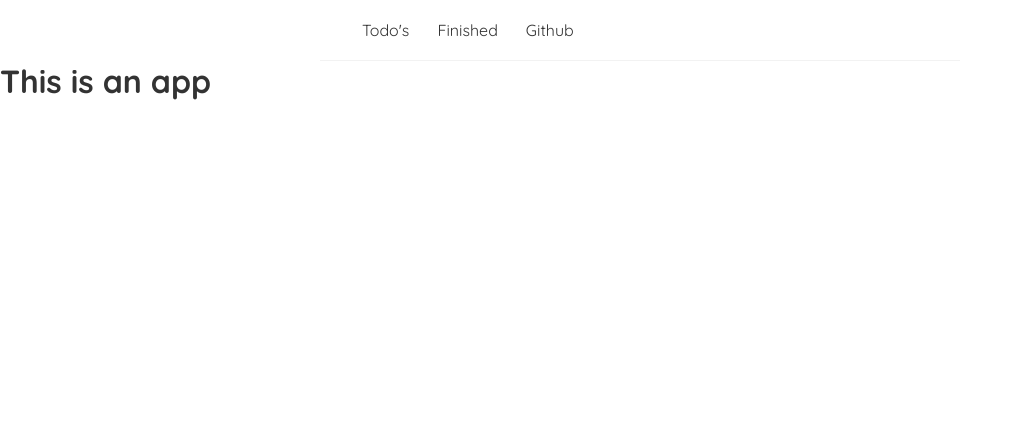
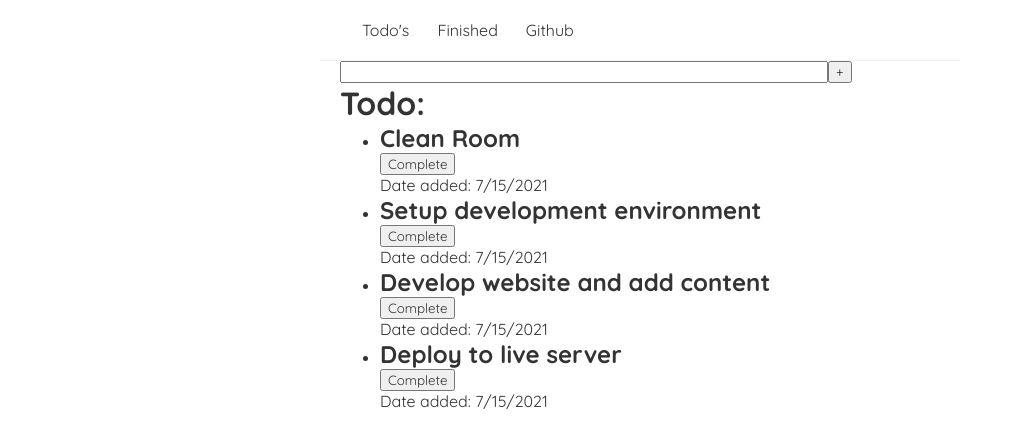
Before and after one commit to enPlace/react-todo-list, a React (Create React App) app: page / in a window 1280 px wide. Shown: the top 448 px of the page, without its empty margins (0-1022 px from the left). Built offline with nearby package versions, Linux system fonts and the light colour scheme.

Commit message:
Setup basic structure for todo-list

```diff
--- a/src/App.js
+++ b/src/App.js
@@ -1,13 +1,34 @@
 import { useState } from "react";
-import Navbar from "./Navbar";
+import Navbar from "./Components/Navbar";
+import Todos from "./Components/Todos/Todos";
 
 function App() {
-
+  const [todoList, setTodoList] = useState([
+    { title: "Clean Room", added: new Date(), deadline: "07/16/2021", id:1 },
+    {
+      title: "Setup development environment",
+      added: new Date(),
+      deadline: "07/16/2021",
+      id:2
+    },
+    {
+      title: "Develop website and add content",
+      added: new Date(),
+      deadline: "07/24/2030",
+      id:3
+    },
+    {
+      title: "Deploy to live server",
+      added: new Date(),
+      deadline: "07/25/2030",
+      id:4
+    },
+  ]);
 
   return (
     <div className="App">
       <Navbar></Navbar>
-      <h1>This is an app</h1>
+      <Todos todoList={todoList}></Todos>
 
     </div>
   );
--- /dev/null
+++ b/src/Components/Todos/Todos.js
@@ -0,0 +1,28 @@
+const Todos = ({ todoList }) => {
+  return (
+    <div className="todos">
+
+      <div className="input">
+        <form>
+          <input type="text" />
+          <button type="submit">+</button>
+        </form>
+      </div>
+      <h1>Todo:</h1>
+      <ul className="todo-list">
+        {todoList.map((item) => (
+          <li className="todo-item">
+            <h2>{item.title}</h2>
+            <button>Complete</button>
+            <p>
+              Date added: {item.added.getMonth()}/{item.added.getDate()}/
+              {item.added.getFullYear()}
+            </p>
+          </li>
+        ))}
+      </ul>
+    </div>
+  );
+};
+
+export default Todos;
--- a/src/index.css
+++ b/src/index.css
@@ -26,3 +26,13 @@
 .navbar a:hover {
   color: #f1356d;
 }
+.todos{
+  margin: 0 auto;
+  max-width: 600px;
+}
+form{
+  margin: 0 auto;
+}
+input{
+  width: 80%
+}
```
Also changed, not shown: src/Components/Navbar.js (renamed from src/Navbar.js).
